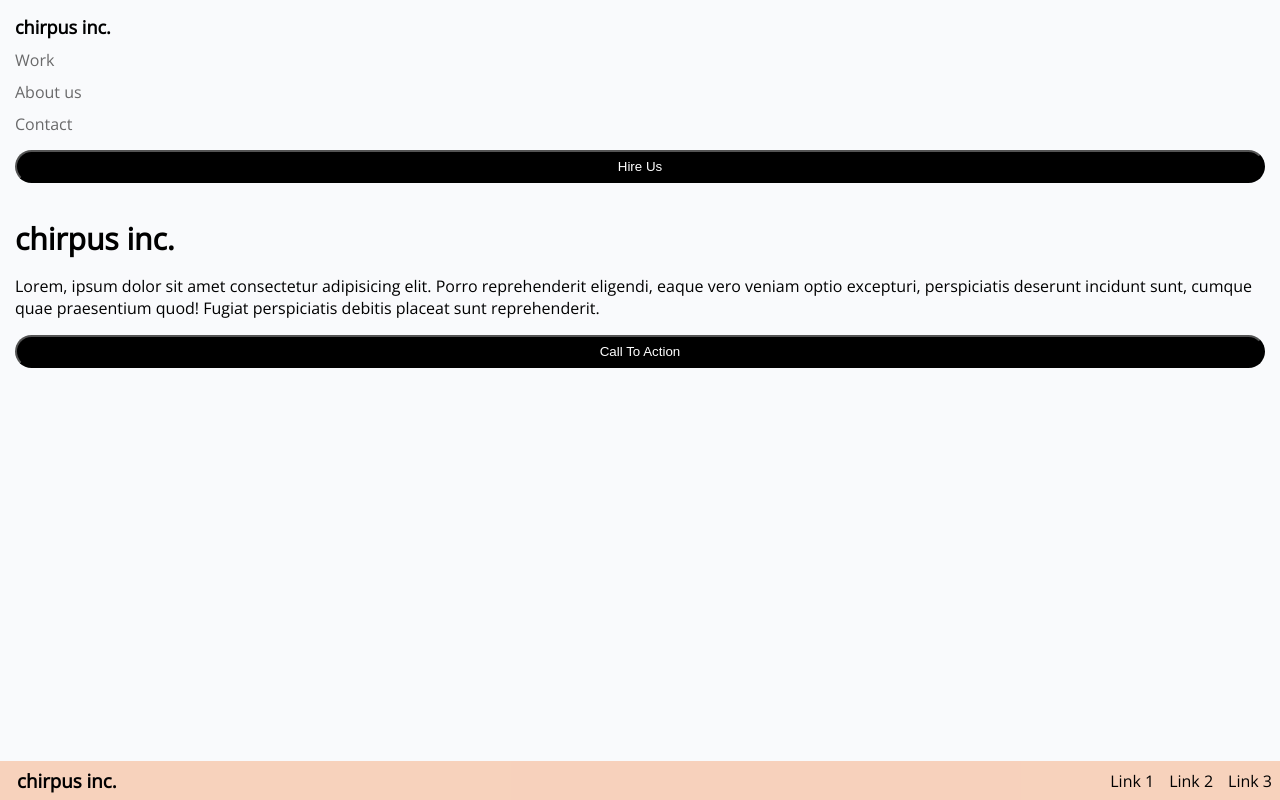
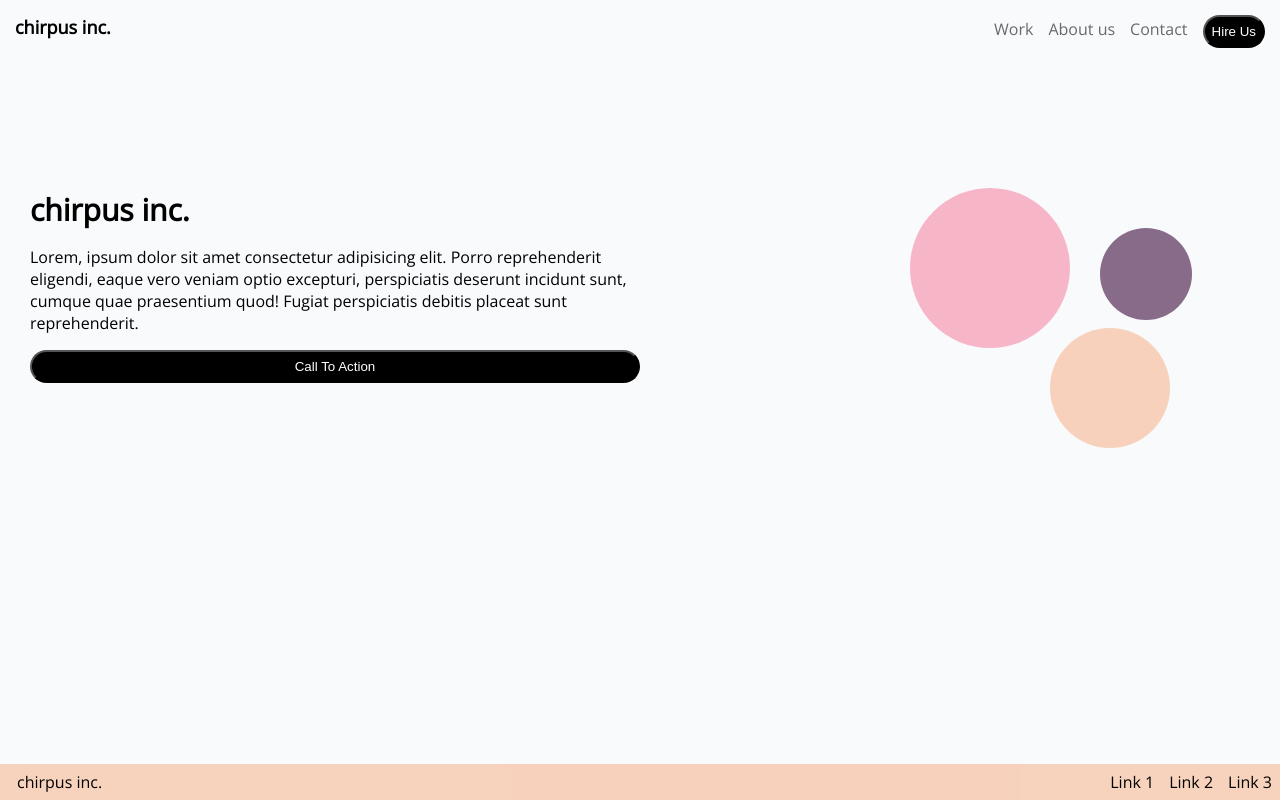
Before and after one commit to Maciagmax1/Chirpus-Inc-Lab, a plain HTML site: page index.html in a window 1280 px wide. Drawn offline with nearby package versions, Linux system fonts and the light colour scheme.

Commit message:
Add files via upload

```diff
--- a/index.html
+++ b/index.html
@@ -27,6 +27,7 @@
     </header>
     <main>
       <section>
+        <div class="call-to-action">
           <h2>chirpus inc.</h2>
           <p>
             Lorem, ipsum dolor sit amet consectetur adipisicing elit. Porro
@@ -35,15 +36,23 @@
             Fugiat perspiciatis debitis placeat sunt reprehenderit.
           </p>
           <div><button>Call To Action</button></div>
+        </div>
+        <ul>
+          <li class="one"></li>
+          <li class="two"></li>
+          <li class="three"></li>
+        </ul>
       </section>
     </main>
     <footer>
-      <h3>chirpus inc.</h3>
+      <p>chirpus inc.</p>
+      <!-- include nav -->
       <ul>
         <li>Link 1</li>
         <li>Link 2</li>
         <li>Link 3</li>
       </ul>
+      <!-- include nav -->
     </footer>
   </body>
 </html>
--- a/style.css
+++ b/style.css
@@ -4,7 +4,7 @@ nav ul,
 body,
 h2,
 footer ul,
-h3 {
+h3, footer p {
   margin: 0;
   padding: 0;
 }
@@ -41,7 +41,7 @@ h2 {
   font-size: 30px;
 }
 
-p {
+main p {
   padding: 5px 15px
   border-left: 5px solid black;
   margin-left: 15px;
@@ -72,7 +72,7 @@ footer {
 }
 
 footer ul,
-footer h3 {
+footer p {
   align-items: center;
 }
 
@@ -85,6 +85,74 @@ footer ul li {
   padding-right: 15px;
 }
 
-footer h3 {
+footer p {
   padding-left: 10px;
 }
+
+
+@media only screen and (min-width: 768px) {
+  header {
+    display: flex;
+    justify-content: space-between;
+  }
+  nav ul {
+    display: flex;
+    justify-content: space-evenly;
+    align-items: center;
+
+  }
+
+  .call-to-action {
+    width: 50%;
+  }
+
+  header {
+    margin-bottom: 100px;
+  }
+
+  section {
+    display: flex;
+    align-items: center;
+
+  }
+  section li {
+    border-radius: 50%;
+  }
+section ul {
+  display: flex;
+  margin: 10px;
+  padding: 30px;
+  position: relative;
+  left: 200px;
+
+}
+  .one {
+    width: 20vh;
+    height: 20vh;
+    background-color: rgba(247, 136, 167, 0.6);
+
+
+
+  }
+
+  .two {
+    width: 15vh;
+    height: 15vh;
+    background-color: rgba(247, 193, 162, 0.7);
+    position: absolute;
+    top: 170px;
+    left: 170px;
+
+  }
+
+  .three {
+    width: 11.5vh;
+    height: 11.5vh;
+    background-color: rgba(60, 12, 63, 0.6);
+    position: absolute;
+    left: 220px;
+    top: 70px;
+
+
+  }
+}
```
Lines whose indentation alone changed are shown as unchanged.
